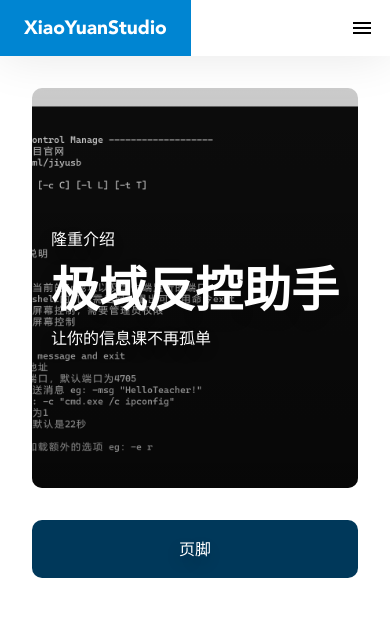
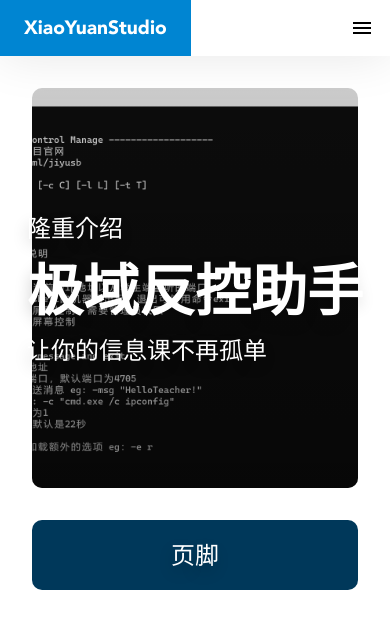
Before and after one commit to srcatt/xiaoyuanstd-react, a React (Create React App) app: page / in a window 390 px wide. Shown: the top 628 px of the page. Built offline with nearby package versions, Linux system fonts and the light colour scheme.

Commit message:
Signed-off-by: rsodxd <thesourcecatt@outlook.com>

```diff
--- a/public/index.html
+++ b/public/index.html
@@ -4,6 +4,7 @@
 <head>
     <meta charset="utf-8" />
     <meta name="viewport" content="width=device-width, initial-scale=1" />
+    <link rel="icon" href="%PUBLIC_URL%/images/favicon.ico" />
     <title>XiaoYuanStudio</title>
 </head>
 
--- a/src/App.css
+++ b/src/App.css
@@ -124,7 +124,7 @@
     background-color: rgba(0, 0, 0, 0.1);
 }
 
-.navigation-expand {
+#navigation-expand {
     display: none;
 }
 
@@ -245,11 +245,11 @@
     }
 
     .title {
-        font-size: 3rem;
+        font-size: 3.5rem;
     }
 
     .subtitle {
-        font-size: 1rem;
+        font-size: 1.5rem;
     }
 
     .section-hero {
@@ -266,7 +266,7 @@
         background     : linear-gradient(to top, rgba(0, 0, 0, 0.4), rgba(0, 0, 0, 0));
     }
 
-    .navigation-expand {
+    #navigation-expand {
         display: flex;
     }
 }
--- a/src/components/Navbar.js
+++ b/src/components/Navbar.js
@@ -1,6 +1,16 @@
-import React from "react";
+import { React } from "react";
 
 export default function Navbar() {
+    function ExpandDrawer() {
+        const navigationBtnGroup = document.getElementById('navigation-btn-group');
+        if (navigationBtnGroup.dataset.expand === "false") {
+            navigationBtnGroup.dataset.expand = "true";
+        } else {
+            navigationBtnGroup.dataset.expand = "false";
+        }
+    };
+
+
     return (
         <header className="navigation">
             <a className="navigation-title" href="/">
@@ -18,7 +28,7 @@
                 </a>
             </div>
             <div className="flex-expand"></div>
-            <div className="navigation-btn navigation-expand">
+            <div className="navigation-btn" id="navigation-expand" onClick={ExpandDrawer}>
                 <img src={process.env.PUBLIC_URL + "/images/actions/menu.svg"} alt="Menu"></img>
             </div>
         </header>
```
Also changed, not shown: 1 other file (tests, documents, lock files or other folders).
